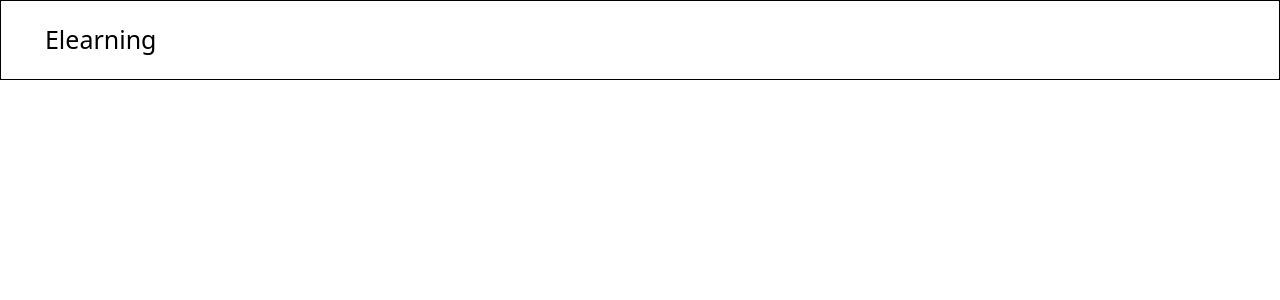
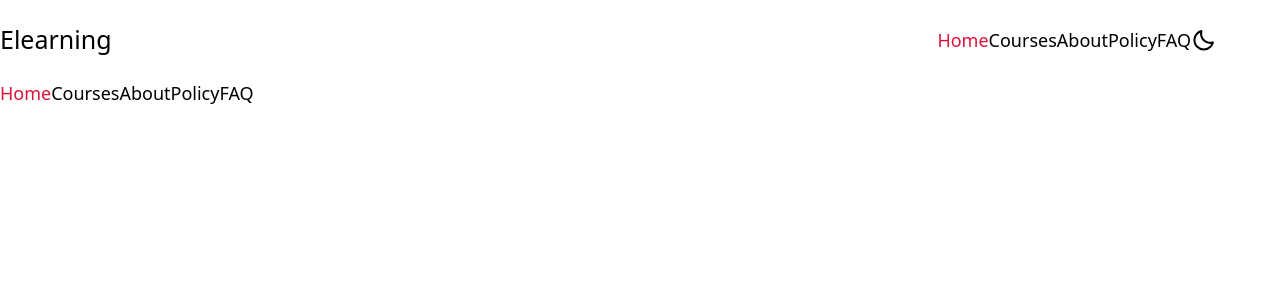
Before and after one commit to DEEP-17/Lms, a Next.js app in the folder client/: page / in a window 1280 px wide. Shown: the top 300 px of the page. Built offline with nearby package versions, Linux system fonts and the light colour scheme.

Commit message:
Navbar Done ThemeSwitcher not working

```diff
--- a/client/app/components/Header.tsx
+++ b/client/app/components/Header.tsx
@@ -1,31 +1,43 @@
 'use client'
-import React,{FC,useState} from "react";
+import React, { FC, useState, useEffect } from "react";
 import Link from "next/link";
 import NavItems from "../utils/NavItems";
-type Props={
+import {ThemeSwitcher} from "../utils/ThemeSwitcher";
+
+type Props = {
+    activeItem: number;
     open:boolean;
     setOpen:(open:boolean)=>void;
-    activeItem:number;
-}
-const Header:FC<Props>=({activeItem})=>{
-const [active,setActive]=useState(false);
-if(typeof window !== "undefined"){
-    window.addEventListener("scroll",()=>{
-        if(window.scrollY > 80){
+};
+
+const Header: FC<Props> = ({ activeItem }) => {
+    const [active, setActive] = useState(false);
+
+    useEffect(() => {
+        const handleScroll = () => {
+            if (window.scrollY > 80) {
                 setActive(true);
-        }else{
+            } else {
                 setActive(false);
             }
-    });
-}
-return(
+        };
+        window.addEventListener("scroll", handleScroll);
+        return () => window.removeEventListener("scroll", handleScroll);
+    }, []);
+
+    return (
         <div className="w-full relative">
-      <div className={`${active ? "dark:bg-opacity-50 dark: bg-gradient-to-b dark:from-grey-900 dark:to-black fixed top-0 left-0 w=full h-[80px] z-[80] border-b dark:border-[#ffffff1c] shadow-xl transition duration -500":"w-full border -b dark:border-[#ffffff1c] h-[80px] z-[80] dark:shadow"}`}>
+            <div className={`${active
+                ? "dark:bg-opacity-50 dark:to-black fixed top-0 left-0 w-full h-[80px] z-[80] border-b dark:border-[#ffffff1c] shadow-xl transition duration-500"
+                : "w-full border-b dark:border-[#ffffff1c] h-[80px] z-[80] dark:shadow"
+            }`}>
                 <div className="w-[95%] 800px:w-[92%] m-auto py-2 h-full">
-            <div className="w-full h[80px] flex items-center justify between p-3">
+                    <div className="w-full h-[80px] flex items-center justify-between p-3">
                         <div>
-                    <Link href={"/"}
-                    className={`text-[25px] font-Poppins font-[500] text-black dark:text-white`}>
+                            <Link
+                                href={"/"}
+                                className="text-[25px] font-Poppins font-[500] text-black dark:text-white"
+                            >
                                 Elearning
                             </Link>
                         </div>
@@ -34,11 +46,13 @@ return(
                                 activeItem={activeItem}
                                 isMobile={false}
                             />
+                            <ThemeSwitcher />
                         </div>
                     </div>
                 </div>
             </div>
         </div>
-)
-}
-export default Header
+    );
+};
+
+export default Header;
--- a/client/app/globals.css
+++ b/client/app/globals.css
@@ -1,6 +1,5 @@
 @import "tailwindcss";
-@tailwind base;
-@tailwind components;
+@import "tailwindcss/preflight";
 @tailwind utilities;
 
 
--- a/client/app/layout.tsx
+++ b/client/app/layout.tsx
@@ -2,6 +2,7 @@ import type { Metadata } from "next";
 import { Poppins,Josefin_Sans} from "next/font/google";
 import "./globals.css";
 import { ThemeProvider } from "./utils/theme-provider";
+import { ThemeSwitcher } from "./utils/ThemeSwitcher";
 const poppins = Poppins({
   variable: "--font-Poppins",
   subsets: ["latin"],
@@ -21,10 +22,11 @@ export default function RootLayout({
   children: React.ReactNode;
 }>) {
   return (
-    <html lang="en">
+    <html lang="en" suppressHydrationWarning  className={`${poppins.variable} ${josefin.variable} !bg-white bg-no-repeat dark:bg-gradient-to-b dark:from-gray-900 dark:to-black duration-300`}>
       <body
-        className={`${poppins.variable} ${josefin.variable} !bg-white bg-no-repeat dark:bg-gradient-to-b dark:from-gray-900 dark:to-black duration-300`}
+
       >
+
         <ThemeProvider
           attribute="class"
           defaultTheme="system"
--- a/client/app/utils/NavItems.tsx
+++ b/client/app/utils/NavItems.tsx
@@ -4,7 +4,7 @@ import Link from 'next/link';
 import React from 'react';
 
 export const navItemsData = [
-  { name: "Home", url: "/home" },
+  { name: "Home", url: "/" },
   { name: "Courses", url: "/courses" },
   { name: "About", url: "/about" },
   { name: "Policy", url: "/policy" },
@@ -20,16 +20,17 @@ const NavItems: React.FC<Props> = ({ activeItem, isMobile }) => {
   return (
     <>
       {/* Desktop nav */}
-      <div className="hidden 800px:flex">
-        {navItemsData.map((i, index) => (
-          <Link href={i.url} key={index}>
-            <span
-              className={`${
-                activeItem === index
-                  ? "text-[crimson] dark:text-[#37a39a]"
-                  : "text-black dark:text-white"
-              } text-[18px] px-6 font-Poppins font-[400]`}
-            >
+     <div className=" 800px:flex">
+        {
+        navItemsData&&navItemsData.map((i, index) => (
+          <Link href={`${i.url}`} key={index} passHref>
+             <span
+                className={`${
+                  activeItem === index
+                    ? " dark:text-[#37a39a] text-[crimson]"
+                    : " dark:text-white text-black"
+                } text-[18px] px-6 font-Poppins font-[400]`}
+              >
               {i.name}
             </span>
           </Link>
@@ -38,24 +39,26 @@ const NavItems: React.FC<Props> = ({ activeItem, isMobile }) => {
 
       {/* Mobile nav */}
       {isMobile && (
-        <div className="800px:hidden mt-5 w-full text-center py-6">
-          {navItemsData.map((i, index) => (
-            <Link href={i.url} key={index}>
+        <div className="800px:hidden mt-5 ">
+            <div className="w-full text-center py-6">
+          {navItemsData&&navItemsData.map((i, index) => (
+            <Link href={`${i.url}`} key={index} passHref>
               <span
                 className={`${
                   activeItem === index
-                    ? "text-[crimson] dark:text-[#37a39a]"
-                    : "text-black dark:text-white"
-                } text-[18px] block py-2 font-Poppins font-[400]`}
+                    ? " dark:text-[#37a39a ] text-[crimson]"
+                    : " dark:text-white text-black"
+                } block py-5 text-[18px]  px-6 font-Poppins font-[400]`}
               >
                 {i.name}
               </span>
             </Link>
           ))}
+          </div>
         </div>
       )}
     </>
   );
 };
 
-export default NavItems;
+export default NavItems
--- /dev/null
+++ b/client/app/utils/ThemeSwitcher.tsx
@@ -0,0 +1,32 @@
+'use client'
+import { useState,useEffect } from "react";
+import {useTheme} from "next-themes"
+import {BiMoon,BiSun} from "react-icons/bi";
+export const ThemeSwitcher=()=>{
+    const [mounted,setMounted]=useState(false);
+    const {resolvedTheme,setTheme}=useTheme();
+    useEffect(()=>setMounted(true),[]);
+
+    if(!mounted){return null}
+    return (
+        <div className="flex items-center justify-center mx-4">
+            {
+                resolvedTheme==='light'?(
+                    <BiMoon
+                    className="cursor-pointer"
+                    fill="black"
+                    size={25}
+                    onClick={() => setTheme("dark")}
+                    />
+                ):(
+                    <BiSun
+                    className="cursor-pointer"
+                    size={25}
+                    onClick={()=>setTheme("light")}
+                    />
+                )
+            }
+        </div>
+    )
+
+}
--- a/client/package.json
+++ b/client/package.json
@@ -12,7 +12,8 @@
     "next": "15.3.3",
     "next-themes": "^0.4.6",
     "react": "^19.0.0",
-    "react-dom": "^19.0.0"
+    "react-dom": "^19.0.0",
+    "react-icons": "^5.5.0"
   },
   "devDependencies": {
     "@eslint/eslintrc": "^3",
```
Also changed, not shown: 1 other file (tests, documents, lock files or other folders). Lines whose indentation alone changed are shown as unchanged.
